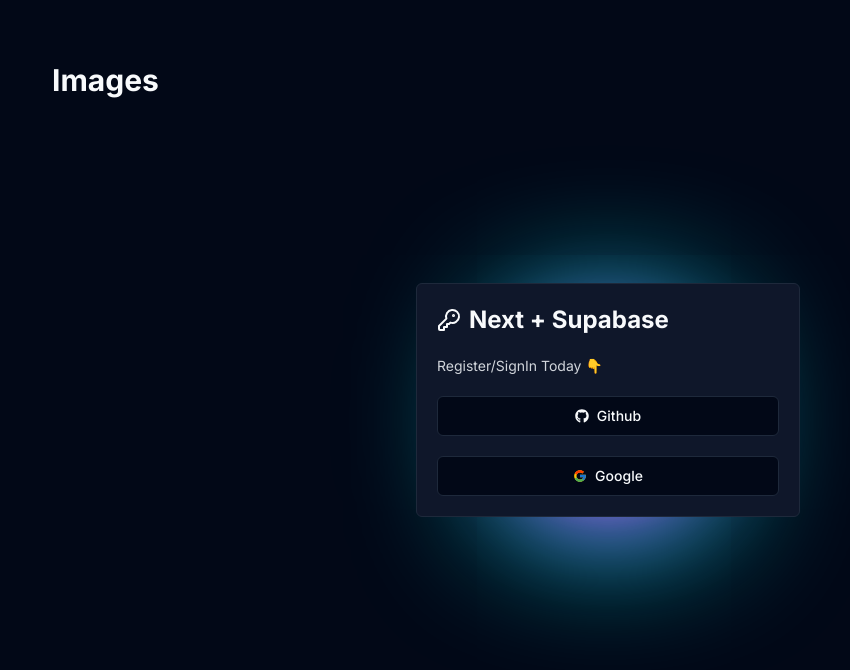
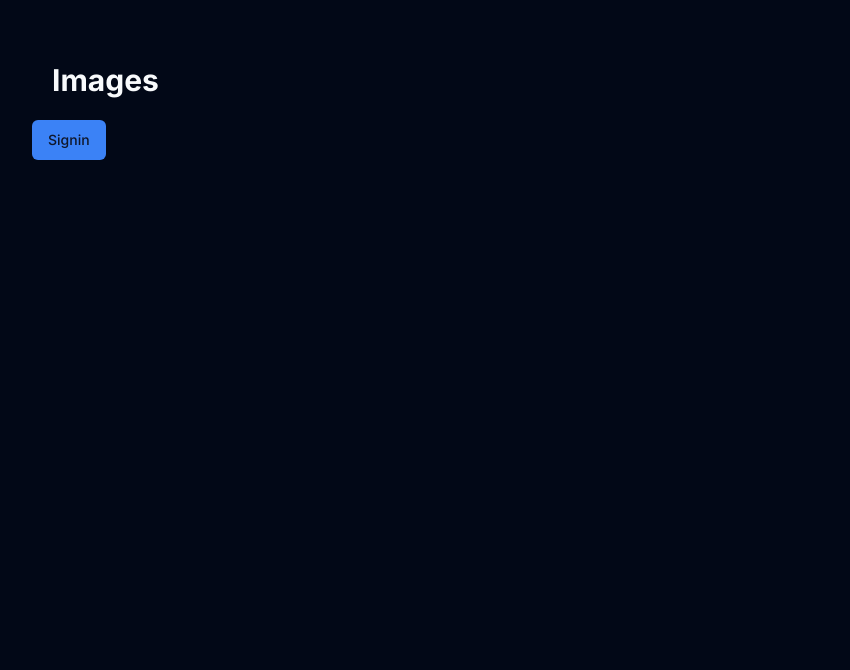
Before and after one commit to jergra/image-gallery-next14, a Next.js app: page /auth in a window 1280 px wide. Shown: the top 670 px of the page, without its empty margins (32-882 px from the left). Built offline with nearby package versions, Linux system fonts and the light colour scheme.

Commit message:
Signin component as modal

```diff
--- a/app/auth/page.tsx
+++ b/app/auth/page.tsx
@@ -1,4 +1,4 @@
-// "use client";
+"use client";
 
 // import { Button } from "@/components/ui/button";
 // import { KeyRound } from "lucide-react";
@@ -8,8 +8,12 @@
 // import { useSearchParams } from "next/navigation";
 import Navbar from "@/components/Navbar";
 import Signin from "@/components/Signin";
+import { Button } from "@/components/ui/button";
+import { useState } from "react";
 
 export default function Page() {
+
+	const [showSignin, setShowSignin] = useState(false)
 	// const params = useSearchParams();
 	// const next = params.get("next") || "";
 	// const handleLoginWithOAuth = (provider: "github" | "google") => {
@@ -25,8 +29,10 @@
 	return (
 		<div>
 			<Navbar />
+			<Button onClick={() => setShowSignin(true)}>Signin</Button>
 			<div className="flex items-center justify-center w-full h-[70vh]">
-				<Signin />
+				{showSignin ? <Signin /> : <></>}
+
 				{/* <div className=" w-96 rounded-md border p-5 space-y-5 relative bg-slate-900">
 					<div className="flex items-center gap-2">
 						<KeyRound />
```
